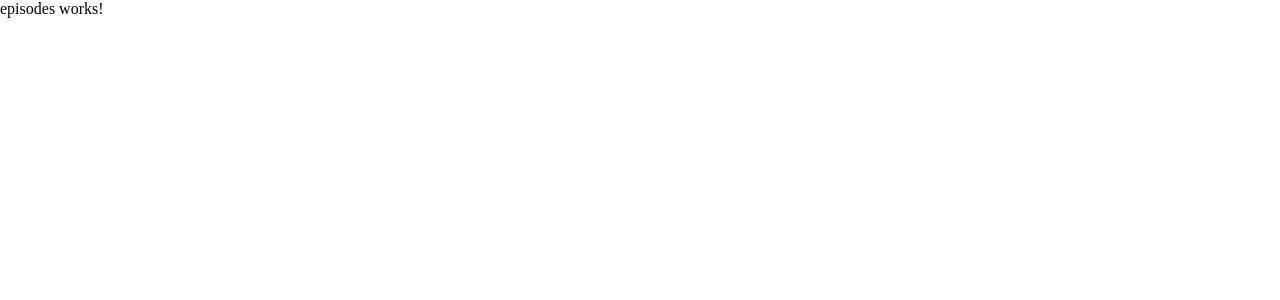
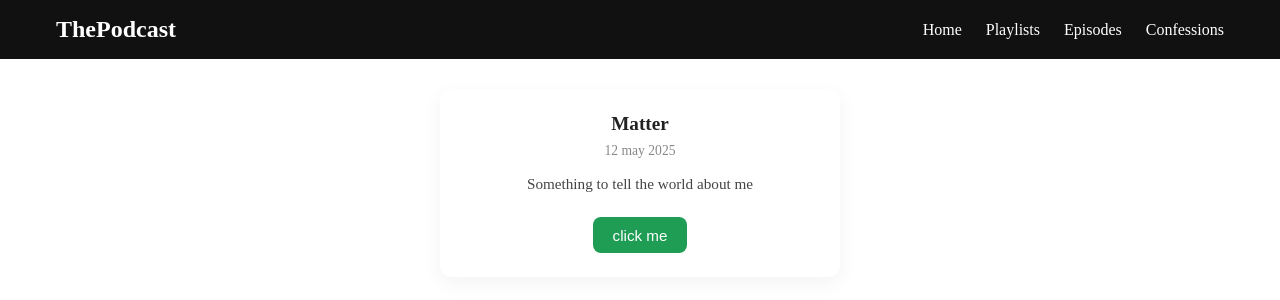
Before and after one commit to Avatar-J/Podcast-Webapp, an Angular app: page /public/episodes in a window 1280 px wide. Shown: the top 300 px of the page. Built offline with nearby package versions, Linux system fonts and the light colour scheme; no server answers.

Commit message:
Add Episode model and implement episodes fetching in ApiService

```diff
--- a/src/app/components/public/episode-card/episode-card.component.html
+++ b/src/app/components/public/episode-card/episode-card.component.html
@@ -1 +1,23 @@
-<p>episode-card works!</p>
+<!-- <div class="episode-card">
+  <h3>{{ episode.title }}</h3>
+  <p class="date">{{ episode.createdAt | date: 'mediumDate' }}</p>
+  <p class="description">{{ episode.description }}</p>
+
+  <audio #audioPlayer [src]="episode.audioUrl" (ended)="isPlaying = false"></audio>
+
+  <button class="play-button" (click)="togglePlay()">
+    {{ isPlaying ? 'Pause ▶️' : 'Play ▶️' }}
+  </button>
+</div> -->
+
+<div class="episode-card">
+    <h3>Matter</h3>
+    <p class="date">12 may 2025</p>
+    <p class="description">Something to tell the world about me</p>
+
+    <audio></audio>
+
+    <button class="play-button">
+        click me
+    </button>
+</div>
--- a/src/app/components/public/episode-card/episode-card.component.scss
+++ b/src/app/components/public/episode-card/episode-card.component.scss
@@ -0,0 +1,42 @@
+.episode-card {
+  background: #fff;
+  border-radius: 12px;
+  padding: 1.5rem;
+  box-shadow: 0 6px 20px rgba(0, 0, 0, 0.05);
+  max-width: 400px;
+  margin: auto;
+  text-align: center;
+
+  h3 {
+    font-size: 1.2rem;
+    margin-bottom: 0.5rem;
+    color: #222;
+  }
+
+  .date {
+    font-size: 0.85rem;
+    color: #888;
+    margin-bottom: 1rem;
+  }
+
+  .description {
+    font-size: 0.95rem;
+    color: #444;
+    margin-bottom: 1.5rem;
+  }
+
+  .play-button {
+    background-color: #1f9d55;
+    color: #fff;
+    border: none;
+    padding: 0.6rem 1.2rem;
+    font-size: 0.95rem;
+    border-radius: 8px;
+    cursor: pointer;
+    transition: background-color 0.3s ease;
+
+    &:hover {
+      background-color: #15803d;
+    }
+  }
+}
--- a/src/app/components/public/header/header.component.html
+++ b/src/app/components/public/header/header.component.html
@@ -7,8 +7,8 @@
         <nav [ngClass]="{'open': isMenuOpen, 'nav-links': !isMenuOpen}">
             <a routerLink="/public">Home</a>
             <a routerLink="/public/playlists">Playlists</a>
-            <a routerLink="/episodes">Episodes</a>
-            <a routerLink="/confessions">Confessions</a>
+            <a routerLink="/public/episodes">Episodes</a>
+            <a routerLink="/public/confessions">Confessions</a>
         </nav>
 
         <div class="hamburger" (click)="toggleMenu()">
--- a/src/app/components/public/header/header.component.scss
+++ b/src/app/components/public/header/header.component.scss
@@ -52,6 +52,7 @@
   }
   .open {
     display: flex;
+    z-index: 20;
     flex-direction: column;
     width: 100%;
     position: absolute;
--- a/src/app/components/public/playlist-card/playlist-card.component.ts
+++ b/src/app/components/public/playlist-card/playlist-card.component.ts
@@ -16,12 +16,7 @@ export class PlaylistCardComponent {
   unsplashService = inject(UnsplashService);
 
   ngOnInit(): void {
-    if (!this.image) {
-      this.unsplashService.getRandomImage('podcast').subscribe({
-        next: (res: string): void => {
-          this.image = res;
-        },
-      });
-    }
+    this.image =
+      'https://accessadvisors.nz/assets/Uploads/How-to-design-a-great-podcast-logo__FocusFillWzEyMDAsOTAwLCJ5IiwzMF0.jpg';
   }
 }
--- /dev/null
+++ b/src/app/environments/environment.development.ts
@@ -0,0 +1,5 @@
+export const environment = {
+  production: false,
+  baseUrl: 'https://api.rantsnconfess.com/v1',
+  unspalshBaseUrl: 'https://api.unsplash.com/photos/random',
+};
--- a/src/app/pages/publicLayout/episodes/episodes.component.html
+++ b/src/app/pages/publicLayout/episodes/episodes.component.html
@@ -1 +1,7 @@
-<p>episodes works!</p>
+<app-header />
+
+<div class="episodes-grid">
+
+
+    <app-episode-card />
+</div>
--- a/src/app/pages/publicLayout/episodes/episodes.component.scss
+++ b/src/app/pages/publicLayout/episodes/episodes.component.scss
@@ -0,0 +1,16 @@
+@use "../../../styles/mixins" as *;
+
+.episodes-grid {
+  margin: auto;
+  width: 1200px;
+  margin-top: 30px;
+  display: grid;
+  gap: 1.5rem;
+  grid-template-columns: repeat(auto-fit, minmax(300px, 1fr));
+  gap: 20px;
+
+  @include breakpoint(1200px) {
+    width: 100%;
+    padding: 20px;
+  }
+}
--- a/src/app/pages/publicLayout/episodes/episodes.component.ts
+++ b/src/app/pages/publicLayout/episodes/episodes.component.ts
@@ -1,11 +1,25 @@
-import { Component } from '@angular/core';
+import { Component, inject, OnInit } from '@angular/core';
+import { HeaderComponent } from '../../../components/public/header/header.component';
+import { EpisodeCardComponent } from '../../../components/public/episode-card/episode-card.component';
+import { ApiService } from '../../../services/api.service';
 
 @Component({
   selector: 'app-episodes',
-  imports: [],
+  imports: [HeaderComponent, EpisodeCardComponent],
   templateUrl: './episodes.component.html',
-  styleUrl: './episodes.component.scss'
+  styleUrl: './episodes.component.scss',
 })
-export class EpisodesComponent {
+export class EpisodesComponent implements OnInit {
+  apiService = inject(ApiService);
 
+  ngOnInit(): void {
+    this.apiService.getAllEpisodes().subscribe({
+      next: (response) => {
+        console.log('Episodes fetched successfully:', response);
+      },
+      error: (error) => {
+        console.error('Error fetching episodes:', error);
+      },
+    });
+  }
 }
--- a/src/app/pages/publicLayout/playlists/playlists.component.scss
+++ b/src/app/pages/publicLayout/playlists/playlists.component.scss
@@ -1,7 +1,16 @@
+@use "../../../styles/mixins" as *;
+
 .team-grid {
+  margin: auto;
+  width: 1200px;
   margin-top: 30px;
   display: grid;
   gap: 1.5rem;
   grid-template-columns: repeat(auto-fit, minmax(240px, 1fr));
   gap: 20px;
+
+  @include breakpoint(1200px) {
+    width: 100%;
+    padding: 20px;
+  }
 }
--- a/src/app/services/api.service.ts
+++ b/src/app/services/api.service.ts
@@ -9,6 +9,7 @@ import {
   playlistResponse,
   SingleEpisode,
   MeetTheTeamResponse,
+  EpisodesResponse,
 } from '../Models/ApiResponse';
 import { Playlist } from '../Models/playlist';
 import { Observable } from 'rxjs';
@@ -153,4 +154,15 @@ export class ApiService {
         })
       );
   }
+
+  //episodes
+  getAllEpisodes(): Observable<EpisodesResponse> {
+    return this.http.get<EpisodesResponse>(`${this.baseUrl}/episodes`).pipe(
+      retry(3),
+      catchError((err: HttpErrorResponse) => {
+        this.errorHandler.handle(err);
+        return throwError(() => err);
+      })
+    );
+  }
 }
```
Also changed, not shown: src/app/Models/ApiResponse.ts (+25 -0 lines).
